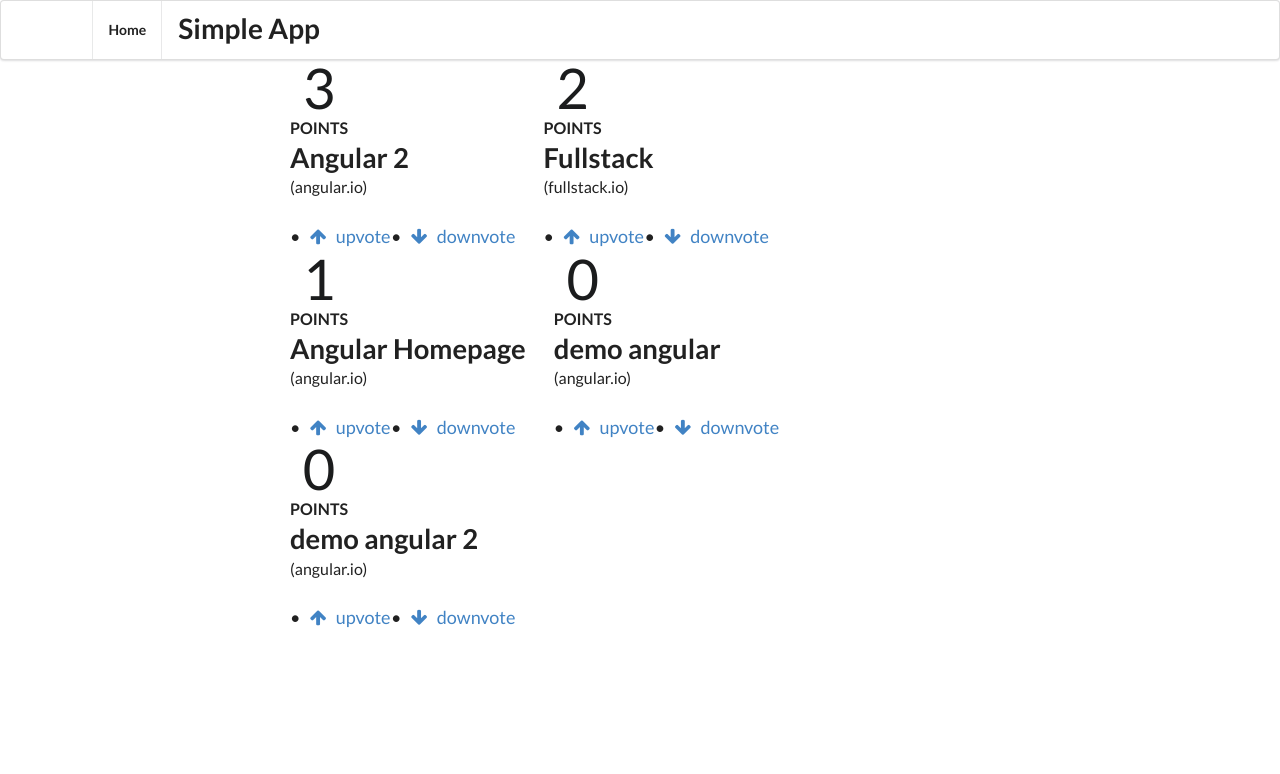
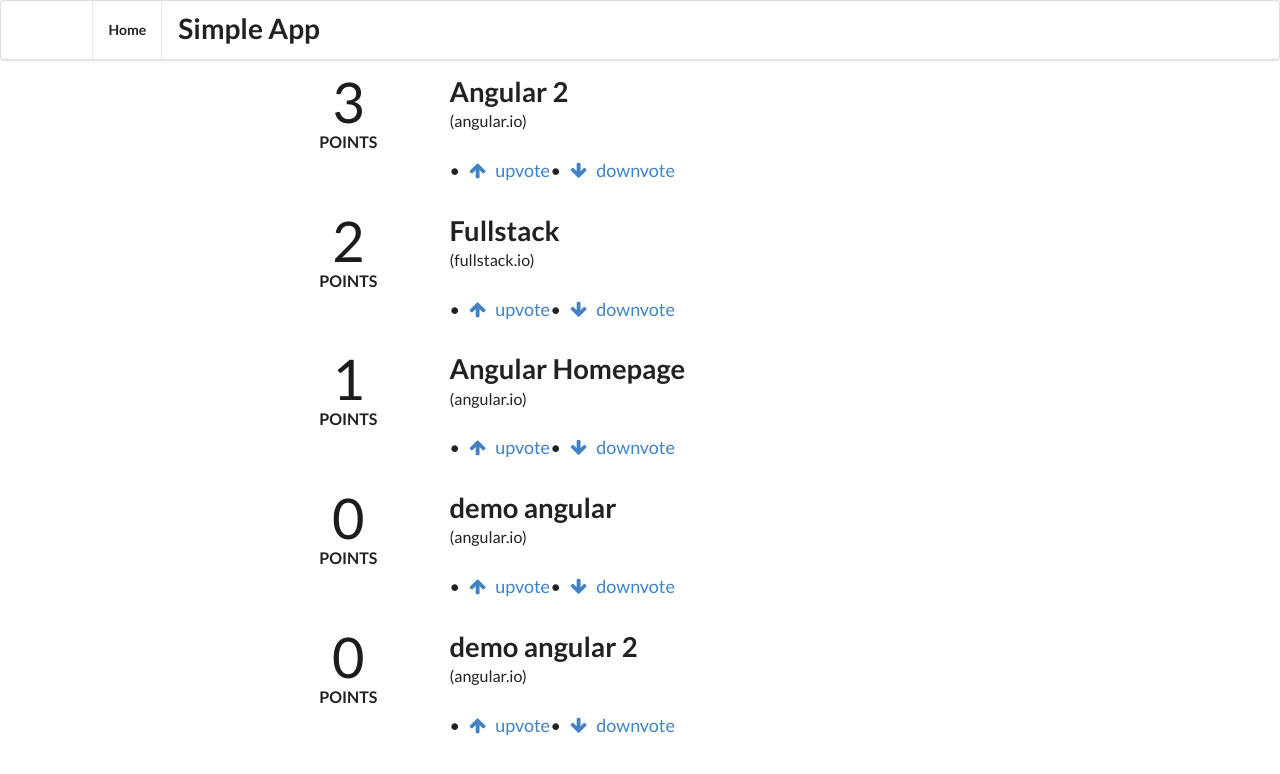
Before and after one commit to jcyovera/Angular-2018-I, an Angular app in the folder app-angular-demo/: page / in a window 1280 px wide. Shown: the top 774 px of the page. Built offline with nearby package versions, Linux system fonts and the light colour scheme.

Commit message:
fixing style

```diff
--- a/app-angular-demo/src/app/articles-list/articles-list.component.html
+++ b/app-angular-demo/src/app/articles-list/articles-list.component.html
@@ -1,3 +1,3 @@
 <div class="ui grid posts">
-  <app-article *ngFor="let article of sortingByPoints()" [article]="article"></app-article>
+  <app-article *ngFor="let article of sortingByPoints()" [article]="article" class="row"></app-article>
 </div>
```
